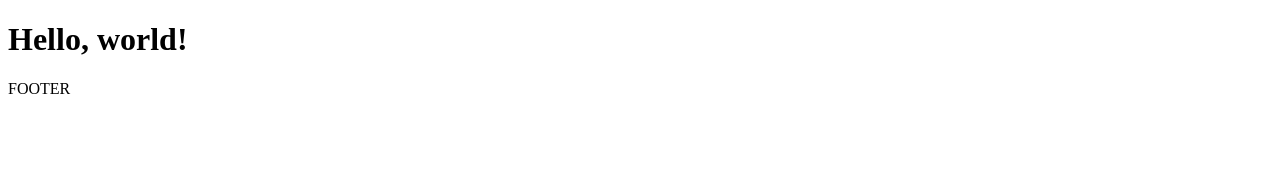
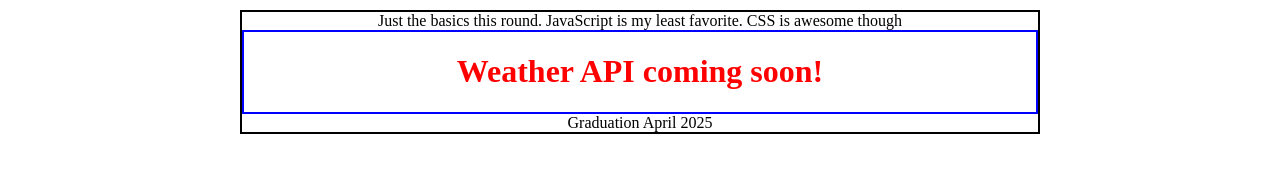
Before and after one commit to lodge29/wdd330_final_project2, a website built with Vite: page src/index.html in a window 1280 px wide. Built offline with nearby package versions, Linux system fonts and the light colour scheme.

Commit message:
basic html and css to start

```diff
--- /dev/null
+++ b/src/css/style.css
@@ -0,0 +1,34 @@
+* {
+    box-sizing: border-box;
+  }
+
+body {
+    margin: 10px 50px 10px 50px;
+}
+
+.wrapper {
+    margin:0 auto;
+    max-width: 800px;
+    border-width: 2px;
+    border-style: solid;
+    border-color: black;
+}
+
+.header {
+    text-align: center;
+}
+
+h1 {
+    color: red;
+}
+
+main {
+    border-width: 2px;
+    border-style: solid;
+    border-color: blue;
+    text-align: center;
+}
+
+.footer {
+    text-align: center;
+}
--- a/src/index.html
+++ b/src/index.html
@@ -3,14 +3,17 @@
     <head>
         <meta charset="UTF-8">
         <meta name="viewport" content="width=device-width, initial-scale=1.0">
-        <title>Hello World</title>
+        <title>Graduation April 2025</title>
         <link rel="stylesheet" href="/css/style.css" />
         <!-- <script src="js/main.js" type="module"></script> -->
     </head>
     <body>
-        <main>
-            <h1>Hello, world!</h1>
-        </main>
-        <footer>FOOTER</footer>
+        <div class="wrapper">
+            <header class="header">Just the basics this round. JavaScript is my least favorite. CSS is awesome though</header>
+            <main class="main">
+                <h1>Weather API coming soon!</h1>
+            </main>
+            <footer class="footer">Graduation April 2025</footer>
+        </div>
     </body>
 </html>
```
